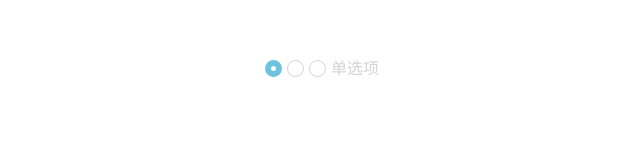
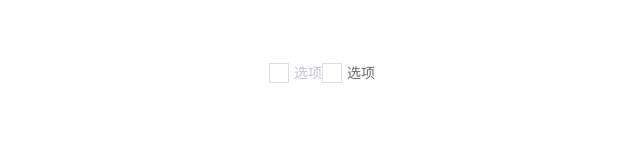
Before and after one commit to wengang-dev/simple, a Vue app: page /#/ in a window 1280 px wide. Shown: the top 160 px of the page, without its empty margins (318-958 px from the left). Built offline with nearby package versions, Linux system fonts and the light colour scheme.

Commit message:
finish single checkbox components

```diff
--- a/src/App.vue
+++ b/src/App.vue
@@ -1,12 +1,8 @@
 <template>
   <div id="app">
-    <sim-radio v-model="checked"
-               label='1' />
-    <sim-radio v-model="checked"
-               label='2' />
-    <sim-radio v-model="checked"
-               label='3'
-               disabled>单选项</sim-radio>
+    <sim-checkbox v-model="value"
+                  disabled>选项</sim-checkbox>
+    <sim-checkbox v-model="value">选项</sim-checkbox>
   </div>
 </template>
 
@@ -15,12 +11,11 @@ export default {
   name: "App",
   data() {
     return {
-      checked: "1",
-      sloted: "before"
+      value: false
     };
   },
   watch: {
-    checked(val) {
+    value(val) {
       console.log("fater value:", val);
     }
   },
--- a/src/components/checkbox/checkbox.vue
+++ b/src/components/checkbox/checkbox.vue
@@ -1,13 +1,78 @@
 <template>
-  <span>
-
+  <span class="sim-checkbox"
+        :class="[disabled===undefined?'sim-checkbox-normal':'sim-checkbox-disabled '
+        ]"
+        @click="change($event)">
+    <span class="sim-checkbox-graph"
+          :class="[disabled===undefined?'':'sim-checkbox-graph-disabled',
+          selectState?'sim-checkbox-graph-active':''
+          ]">{{selectText}}</span>
+    <span class="sim-checkbox-text"
+          :class="selectState?'sim-checkbox-text-active':''">
+      <slot></slot>
+    </span>
   </span>
 </template>
 
 <script type='text/ecmascript-6'>
 export default {
+  name: "sim-checkbox",
   data() {
-    return {};
+    return {
+      selectText: "",
+      selectState: false
+    };
+  },
+  model: {
+    prop: "value",
+    event: "change"
+  },
+  props: {
+    disabled: {
+      type: undefined | null,
+      default: undefined
+    },
+    value: {
+      type: Boolean | Array,
+      default: false
+    },
+    label: {
+      type: String,
+      default: ""
+    }
+  },
+  methods: {
+    change(event) {
+      if (this.disabled !== undefined) {
+        return;
+      }
+      this.selectState = !this.selectState;
+      if (this.selectState) {
+        this.selectText = "√";
+      } else {
+        this.selectText = "";
+      }
+      event.stopPropagation();
+      event.preventDefault();
+      event.cancleBubble = true;
+      event.returnValue = false;
+      let val = null;
+      if (!this.label) {
+        // 代表使用的是chekbox
+        val = !this.value;
+        console.log("label: ", this.label);
+      } else {
+        // 代表使用的是checkbox-group
+        let index = this.value.indexOf(this.label);
+        val = this.value;
+        if (index !== -1) {
+          val.slice(index, index + 1);
+        } else {
+          val.push(this.label);
+        }
+      }
+      this.$emit("change", val);
+    }
   }
 };
 </script>
--- a/src/components/checkbox/checkout.less
+++ b/src/components/checkbox/checkout.less
@@ -0,0 +1,51 @@
+.sim-checkbox {
+  display: inline-block;
+  font-size: 0px;
+  border-radius: 3px;
+}
+.sim-checkbox-normal {
+  cursor: pointer;
+  color: @normalFontColor;
+}
+.sim-checkbox-disabled {
+  cursor: no-drop;
+  color: @disabledColor;
+}
+.sim-checkbox-active {
+  color: @activeColor;
+}
+.sim-checkbox-graph {
+  width: 18px;
+  height: 18px;
+  display: inline-block;
+  border: 1px solid @normalColor;
+  background: #ffffff;
+  font-size: 12px;
+  line-height: 20px;
+  font-weight: bold;
+  color: @normalFontColor;
+  vertical-align: middle;
+  &:hover {
+    border-color: @activeColor;
+  }
+}
+.sim-checkbox-graph-disabled {
+  &:hover {
+    border-color: @normalColor;
+  }
+}
+.sim-checkbox-text {
+  display: inline-block;
+  font-size: 14px;
+  line-height: 20px;
+  vertical-align: middle;
+  margin-left: 5px;
+}
+.sim-checkbox-text-active {
+  color: @activeColor;
+  font-weight: bold;
+}
+.sim-checkbox-graph-active {
+  color: @activeColor;
+  border-color: @activeColor;
+}
--- a/src/components/index.js
+++ b/src/components/index.js
@@ -3,11 +3,13 @@ import './index.less'
 import button from './button'
 import input from './input'
 import radio from './radio'
+import checkbox from './checkbox'
 
 const components = {
   button,
   input,
-  radio
+  radio,
+  checkbox
 }
 
 const install = function(Vue) {
--- a/src/components/index.less
+++ b/src/components/index.less
@@ -1,4 +1,9 @@
+@activeColor: rgb(109, 194, 223);
+@normalColor: #dcdfe6;
+@normalFontColor: #68686a;
+@disabledColor: #c0c4cc;
 @import './reset.css';
 @import './button/button.less';
 @import './input//input.less';
 @import './radio//radio.less';
+@import './checkbox//checkout.less';
--- a/src/components/radio/radio.less
+++ b/src/components/radio/radio.less
@@ -1,16 +1,16 @@
 .sim-radio-normal {
   width: 15px;
   height: 15px;
-  border: 1px solid lightgray;
+  border: 1px solid @normalColor;
   font-size: 14px;
   &:hover {
-    border: 1px solid rgb(109, 194, 223);
+    border: 1px solid @activeColor;
   }
 }
 .sim-radio-active {
   width: 5px;
   height: 5px;
-  border: 6px solid rgb(109, 194, 223);
+  border: 6px solid @activeColor;
   transition: ease-in-out 0.1s;
 }
 .sim-radio {
@@ -19,18 +19,18 @@
   vertical-align: middle;
 }
 .sim-radio-text-active {
-  color: rgb(109, 194, 223) !important;
+  color: @activeColor !important;
 }
 .sim-radio-text-normal {
-  color: lightgray;
+  color: @normalColor;
   vertical-align: middle;
   margin-left: 5px;
 }
 .sim-radio-disabled {
-  color: lightgray !important;
+  color: @normalColor !important;
   background: #ffffff !important;
   &:hover {
-    border-color: lightgray !important;
+    border-color: @normalColor !important;
   }
 }
 .sim-disabled-cursor {
```
